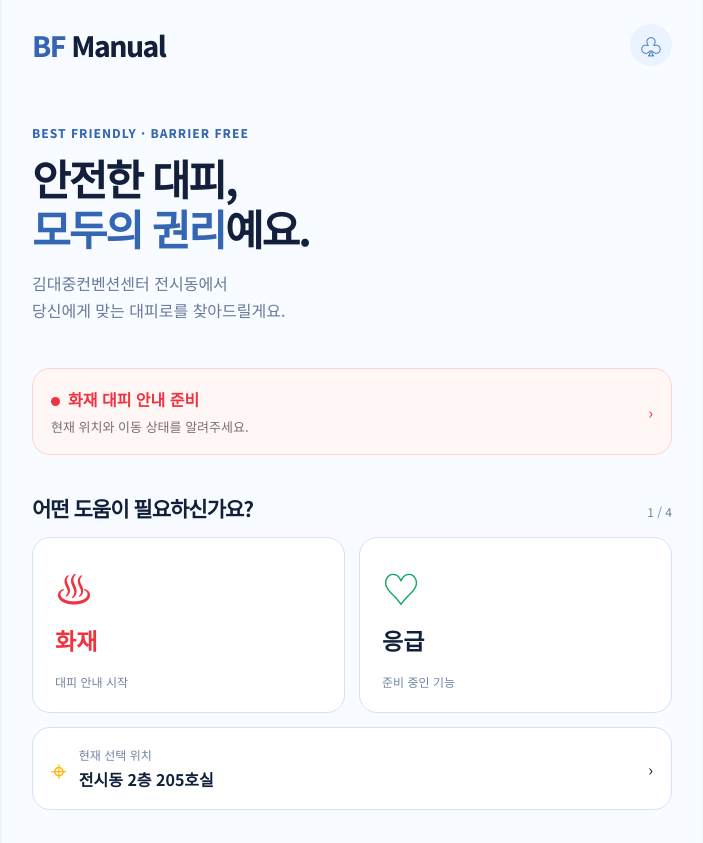
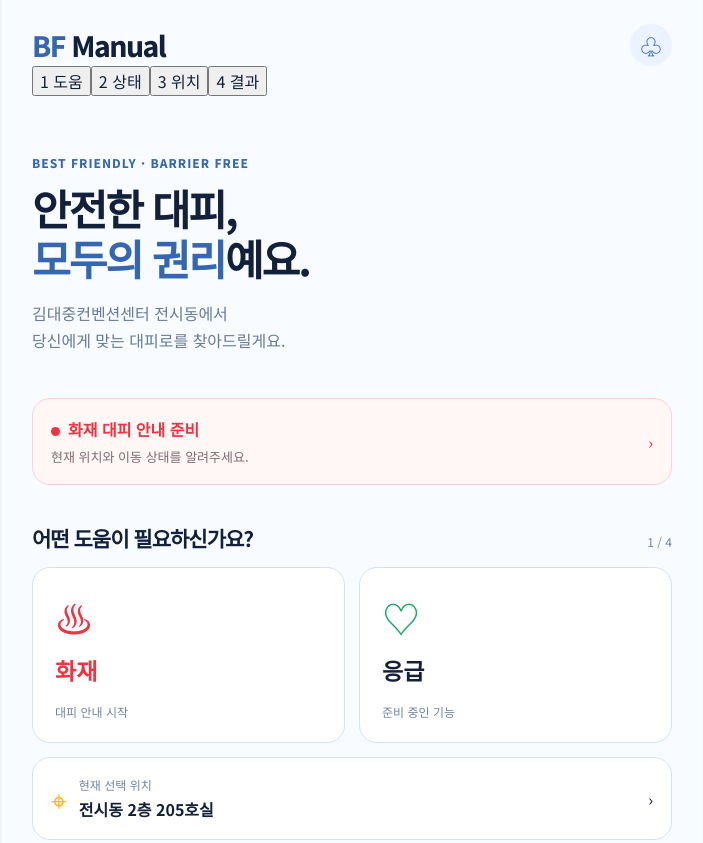
Before and after one commit to YeongSikMoon1/BF-Manual, a plain HTML site: page index.html in a window 1280 px wide. Shown: the top 843 px of the page, without its empty margins (288-991 px from the left). Drawn offline with Linux system fonts and the light colour scheme.

Commit message:
Add evacuation workflow step navigation

```diff
--- a/index.html
+++ b/index.html
@@ -2,7 +2,7 @@
 <html lang="ko">
 <head><meta charset="UTF-8"><meta name="viewport" content="width=device-width,initial-scale=1"><title>BF Manual</title><link rel="preconnect" href="https://fonts.googleapis.com"><link href="https://fonts.googleapis.com/css2?family=Noto+Sans+KR:wght@400;500;700;800&display=swap" rel="stylesheet"><link rel="stylesheet" href="styles.css"></head>
 <body><main class="phone"><header class="top"><div class="brand"><span>BF</span> Manual</div><button class="icon-btn" aria-label="알림">♧</button></header>
-<section class="hero"><p class="eyebrow">BEST FRIENDLY · BARRIER FREE</p><h1>안전한 대피,<br><strong>모두의 권리</strong>예요.</h1><p>김대중컨벤션센터 전시동에서<br>당신에게 맞는 대피로를 찾아드릴게요.</p></section>
+<nav class="steps" aria-label="대피 안내 단계"><button class="current" data-step="help">1 도움</button><button data-step="status">2 상태</button><button data-step="analysis">3 위치</button><button data-step="result">4 결과</button></nav><section class="hero"><p class="eyebrow">BEST FRIENDLY · BARRIER FREE</p><h1>안전한 대피,<br><strong>모두의 권리</strong>예요.</h1><p>김대중컨벤션센터 전시동에서<br>당신에게 맞는 대피로를 찾아드릴게요.</p></section>
 <section class="alert-card"><div><span class="pulse"></span><b>화재 대피 안내 준비</b><p>현재 위치와 이동 상태를 알려주세요.</p></div><span>›</span></section>
 <section><div class="section-head"><h2>어떤 도움이 필요하신가요?</h2><span>1 / 4</span></div><div class="choice-grid"><button class="choice fire" data-kind="fire"><span>♨</span><b>화재</b><small>대피 안내 시작</small></button><button class="choice medical" data-kind="medical"><span>♡</span><b>응급</b><small>준비 중인 기능</small></button></div><button class="location"><span>⌖</span><div><small>현재 선택 위치</small><b>전시동 2층 205호실</b></div><span>›</span></button></section>
 <section><div class="section-head"><h2>현재 이동 상태</h2><span>선택해주세요</span></div><div class="status-grid"><button data-status="wheelchair">♿ 휠체어</button><button data-status="walker">♧ 보행 보조기구</button><button data-status="alone">♙ 혼자 이동할 수 있어요</button><button data-status="help">♡ 혼자 이동하기 어려워요</button></div></section>
```
